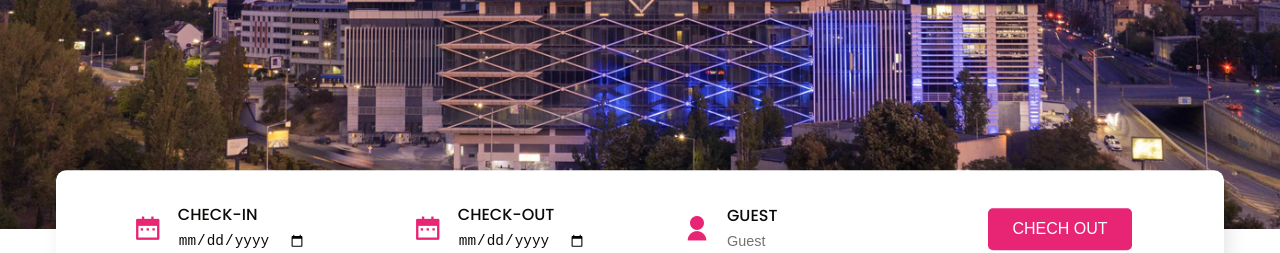
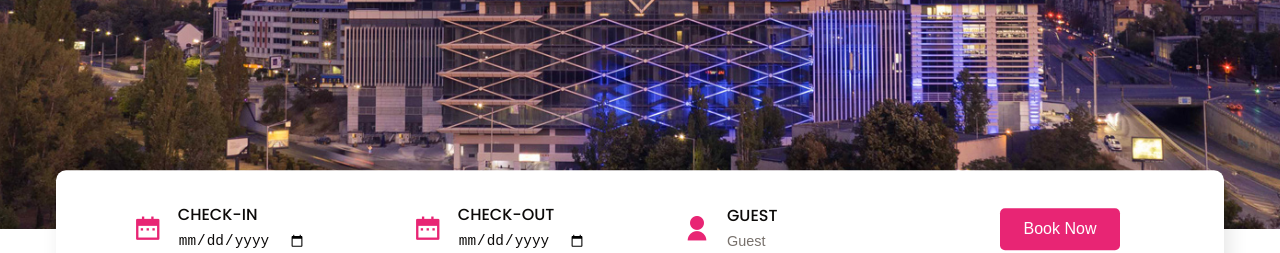
Before and after one commit to Drag0mirK/Hotel-Web, a plain HTML site: page index.html in a window 1280 px wide. Shown: the part 559-812 px from the top of the page. Drawn offline with nearby package versions, Linux system fonts and the light colour scheme.

Commit message:
Update index.html

```diff
--- a/index.html
+++ b/index.html
@@ -62,7 +62,7 @@
           </div>
         </div>
         <div class="input__group input__btn">
-          <button class="btn"><a href="#" target="_blank">CHECH OUT</a></button>
+          <button class="btn"><a href="booking.html" target="_blank">Book Now</a></button>
         </div>
       </form>
     </section>
```
